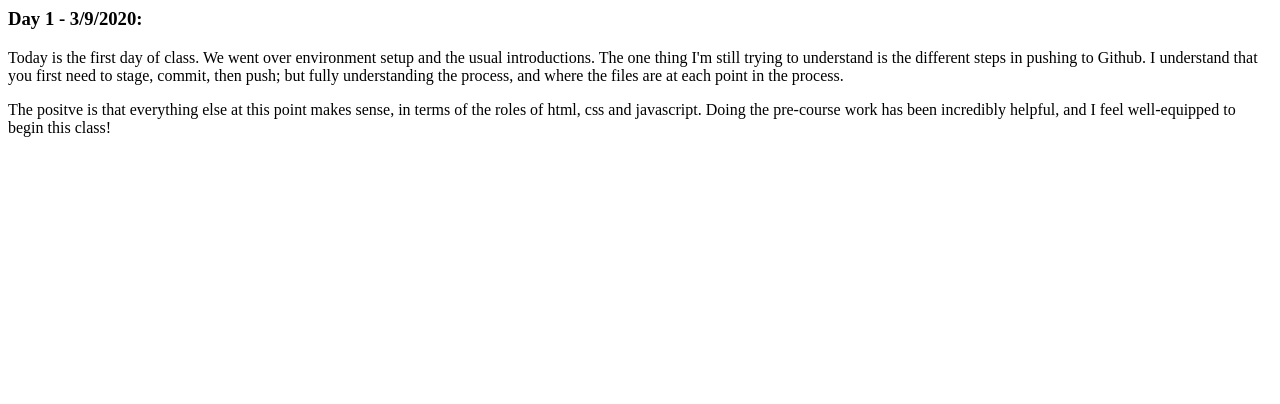
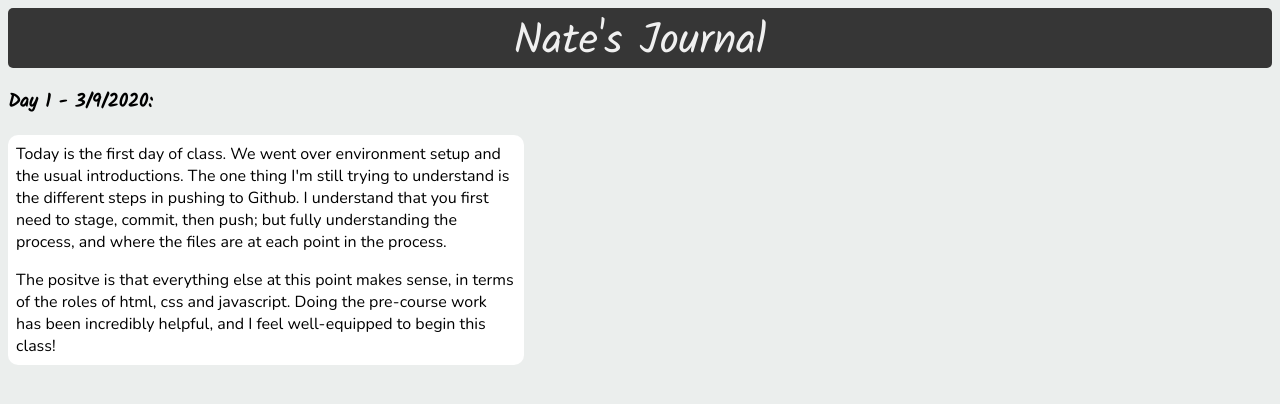
Before and after one commit to natesherfick/journal, a plain HTML site: page index.html in a window 1280 px wide. Drawn offline with nearby package versions, Linux system fonts and the light colour scheme.

Commit message:
add card style & fonts

```diff
--- a/index.html
+++ b/index.html
@@ -1,22 +1,30 @@
 <html lang="en">
+
 <head>
     <meta charset="UTF-8">
     <meta name="viewport" content="width=device-width, initial-scale=1.0">
     <title>Journal</title>
     <link rel="stylesheet" href="style.css">
+    <link href="https://fonts.googleapis.com/css?family=Kalam|Nunito&display=swap" rel="stylesheet">
 </head>
 
 <body>
+<header class="header dark light">Nate's Journal</header>
+    <div>
+        <h3 class="font-kalam">Day 1 - 3/9/2020:</h3>
+        <div class="card">Today is the first day of class. We went over environment setup and the usual introductions.
+            The one thing I'm still trying to understand is the different steps in pushing to Github. I understand that
+            you first need to stage, commit, then push; but fully understanding the process, and where the files are at
+            each point in the process.
 
-<div>
-<h3>Day 1 - 3/9/2020:</h3>
-Today is the first day of class. We went over environment setup and the usual introductions.
-The one thing I'm still trying to understand is the different steps in pushing to Github. I understand that you first need to stage, commit, then push; but fully understanding the process, and where the files are at each point in the process.
-</div>
-
-<div class="mt">
-    The positve is that everything else at this point makes sense, in terms of the roles of html, css and javascript. Doing the pre-course work has been incredibly helpful, and I feel well-equipped to begin this class!
-</div>
+            <div class="mt">
+                The positve is that everything else at this point makes sense, in terms of the roles of html, css and
+                javascript. Doing the pre-course work has been incredibly helpful, and I feel well-equipped to begin
+                this class!
+            </div>
+        </div>
+    </div>
 
 </body>
+
 </html>
--- a/style.css
+++ b/style.css
@@ -2,3 +2,41 @@
 .mt{
   margin-top: 1em;
 }
+
+.center{
+  text-align: center;
+}
+
+body{
+font-family: 'Nunito', sans-serif;
+background-color: rgb(235, 238, 237);
+}
+
+.font-kalam{
+  font-family: 'Kalam', cursive;
+}
+
+.card{
+  width: 500px;
+  background-color: white;
+  padding: .5em;
+  border-radius: 10px;
+  box-shadow: rgb(7, 7, 7);
+}
+
+.dark{
+  background-color: rgb(54, 54, 54);
+}
+
+.light{
+  color: rgb(240, 240, 240);
+}
+
+.header{
+  border-radius: 5px;
+  height: 60px;
+  text-align: center;
+  text-justify: center;
+  font-size: 32pt;
+  font-family: 'Kalam', cursive;
+}
```
